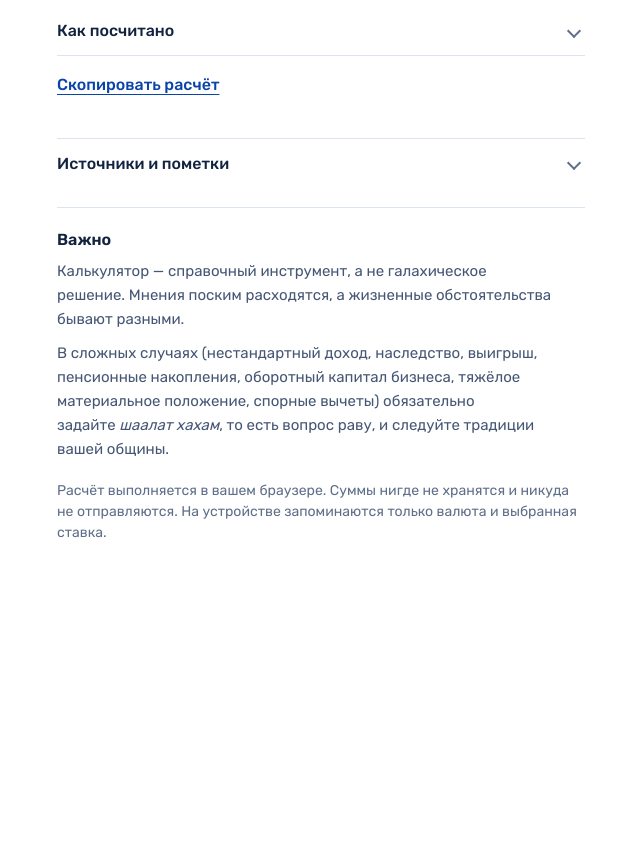
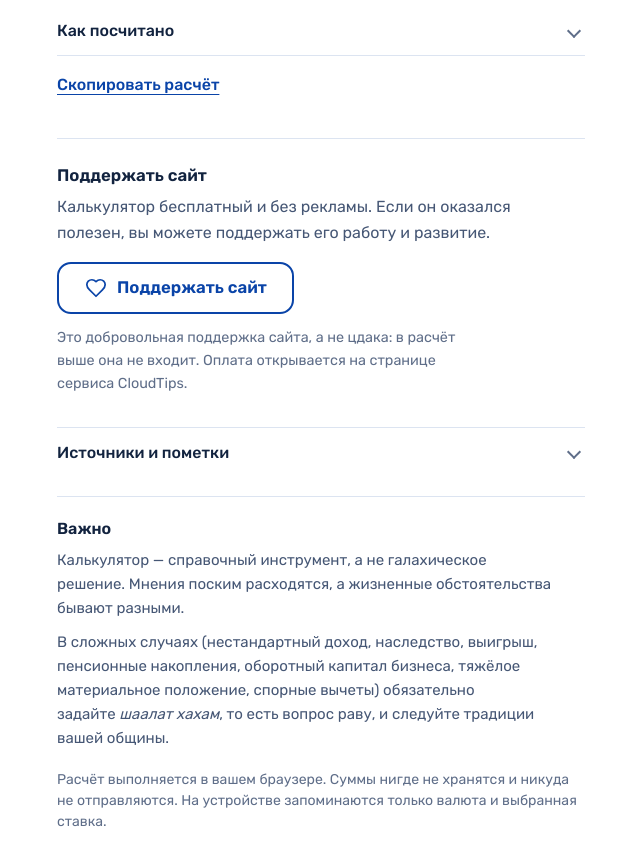
Before and after one commit to svenalot-ui/mymaaser, a plain HTML site: page index.html in a window 1280 px wide. Shown: the part 1040-1906 px from the top of the page, without its empty margins (319-959 px from the left). Before the commit the page ends 1631 px from the top, so only its background shows below. Drawn offline with Linux system fonts and the light colour scheme.

Commit message:
Добавлена кнопка «Поддержать сайт» (CloudTips), исправлен контраст переключателей в тёмной теме
Co-Authored-By: Claude Sonnet 5.5 <noreply@anthropic.com>

```diff
--- a/index.html
+++ b/index.html
@@ -18,7 +18,7 @@
 :root{
   --bg:#FFFFFF; --ink:#12233F; --ink-2:#465775; --ink-3:#5F6E89;
   --accent:#0A44A8; --on-accent:#FFFFFF; --focus:#0A44A8;
-  --tint:#EDF2FB; --hair:#DCE4F1; --warn:#9A3A0B;
+  --tint:#EDF2FB; --hair:#DCE4F1; --warn:#9A3A0B; --seg-on:#0A44A8;
   --font:'Rubik',system-ui,-apple-system,'Segoe UI',Roboto,'Helvetica Neue',Arial,sans-serif;
   --ease:cubic-bezier(.22,.7,.2,1);
 }
@@ -26,7 +26,7 @@
   :root{
     --bg:#0A1B3D; --ink:#EEF3FF; --ink-2:#B7C3DD; --ink-3:#95A4C4;
     --accent:#8DB2FF; --on-accent:#FFFFFF; --focus:#A9C5FF;
-    --tint:#12285A; --hair:#22396F; --warn:#F2AB80;
+    --tint:#12285A; --hair:#22396F; --warn:#F2AB80; --seg-on:#1547A8;
   }
 }
 *{box-sizing:border-box}
@@ -56,7 +56,7 @@ h1{margin:0;font-weight:600;font-size:clamp(1.7rem,6vw,2.15rem);line-height:1.15
   color:var(--ink-2);font-weight:500;line-height:1.2;text-align:center;user-select:none;touch-action:manipulation;transition:background-color .18s,color .18s}
 .seg label small{font-size:.78rem;font-weight:400;color:inherit;opacity:.85}
 .seg label:hover{color:var(--ink)}
-.seg input:checked+label{background:var(--accent);color:var(--on-accent)}
+.seg input:checked+label{background:var(--seg-on);color:#FFFFFF}
 .seg input:focus-visible+label{outline:2px solid var(--focus);outline-offset:2px}
 .seg.wide{display:flex;width:100%}
 .seg.wide label{flex:1;padding-inline:.4rem}
@@ -128,6 +128,19 @@ details[open]>summary::after{transform:rotate(-135deg)}
 .lrow.dim{opacity:.55}
 .copy{display:block;min-height:44px;margin:.4rem 0 0;padding:.4rem 0;background:none;border:0;color:var(--accent);font-weight:500;cursor:pointer;text-decoration:underline;text-underline-offset:.25em;text-decoration-thickness:1px;touch-action:manipulation}
 .copy:hover{text-decoration-thickness:2px}
+
+/* Поддержка сайта */
+.support{margin-top:2rem;padding-top:1.4rem;border-top:1px solid var(--hair)}
+.support h2{margin:0 0 .35rem;font-size:1.05rem;font-weight:600}
+.support p{margin:0;color:var(--ink-2);max-width:29rem;text-wrap:pretty}
+.donate{display:flex;align-items:center;justify-content:center;gap:.65rem;min-height:52px;margin-top:1rem;padding:.55rem 1.6rem;
+  border:2px solid var(--accent);border-radius:14px;background:transparent;color:var(--accent);font-weight:600;font-size:1.05rem;text-decoration:none;
+  touch-action:manipulation;transition:background-color .2s,color .2s}
+.donate svg{width:22px;height:22px;flex:none;fill:transparent;stroke:currentColor;stroke-width:1.9;stroke-linecap:round;stroke-linejoin:round;transition:fill .2s}
+.donate:hover,.donate:focus-visible{background:var(--accent);color:var(--bg)}
+.donate:hover svg,.donate:focus-visible svg{fill:currentColor}
+@media (min-width:560px){.donate{display:inline-flex}}
+.support .support-note{margin-top:.8rem;font-size:.9rem;color:var(--ink-3)}
 
 /* Низ страницы */
 .foot{margin-top:2rem}
@@ -304,6 +317,16 @@ noscript p{padding:1rem}
   </details>
   <button type="button" class="copy" id="copy">Скопировать расчёт</button>
   <p class="sr" id="copyStatus" role="status"></p>
+
+  <section class="support" aria-labelledby="sup-h">
+    <h2 id="sup-h">Поддержать сайт</h2>
+    <p>Калькулятор бесплатный и без рекламы. Если он оказался полезен, вы можете поддержать его работу и развитие.</p>
+    <a class="donate" href="https://pay.cloudtips.ru/p/08b8d4ae" target="_blank" rel="noopener noreferrer">
+      <svg viewBox="0 0 24 24" aria-hidden="true"><path d="M19 14c1.49-1.46 3-3.21 3-5.5A5.5 5.5 0 0 0 16.5 3c-1.76 0-3 .5-4.5 2-1.5-1.5-2.74-2-4.5-2A5.5 5.5 0 0 0 2 8.5c0 2.3 1.5 4.05 3 5.5l7 7Z"/></svg>
+      <span>Поддержать сайт</span>
+    </a>
+    <p class="support-note">Это добровольная поддержка сайта, а не цдака: в расчёт выше она не входит. Оплата открывается на странице сервиса CloudTips.</p>
+  </section>
 
   <footer class="foot">
     <details class="src">
```
